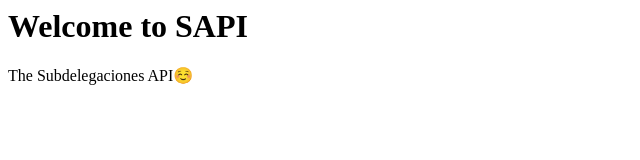
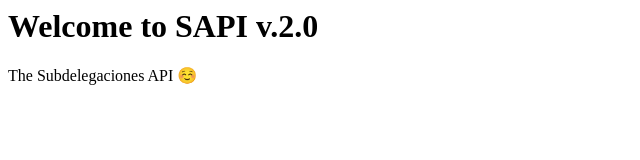
Before and after one commit to FernandoTorresL/SAPI, a website: page index.html in a window 1280 px wide. Shown: the full height of the page, 0-640 px from the left. Drawn offline with Linux system fonts and the light colour scheme.

Commit message:
Bumped version number to 2.0.1

```diff
--- a/index.html
+++ b/index.html
@@ -1,2 +1,2 @@
-<h1>Welcome to SAPI</h1>
-<p>The Subdelegaciones API☺️</p>
+<h1>Welcome to SAPI v.2.0</h1>
+<p>The Subdelegaciones API ☺️</p>
```
